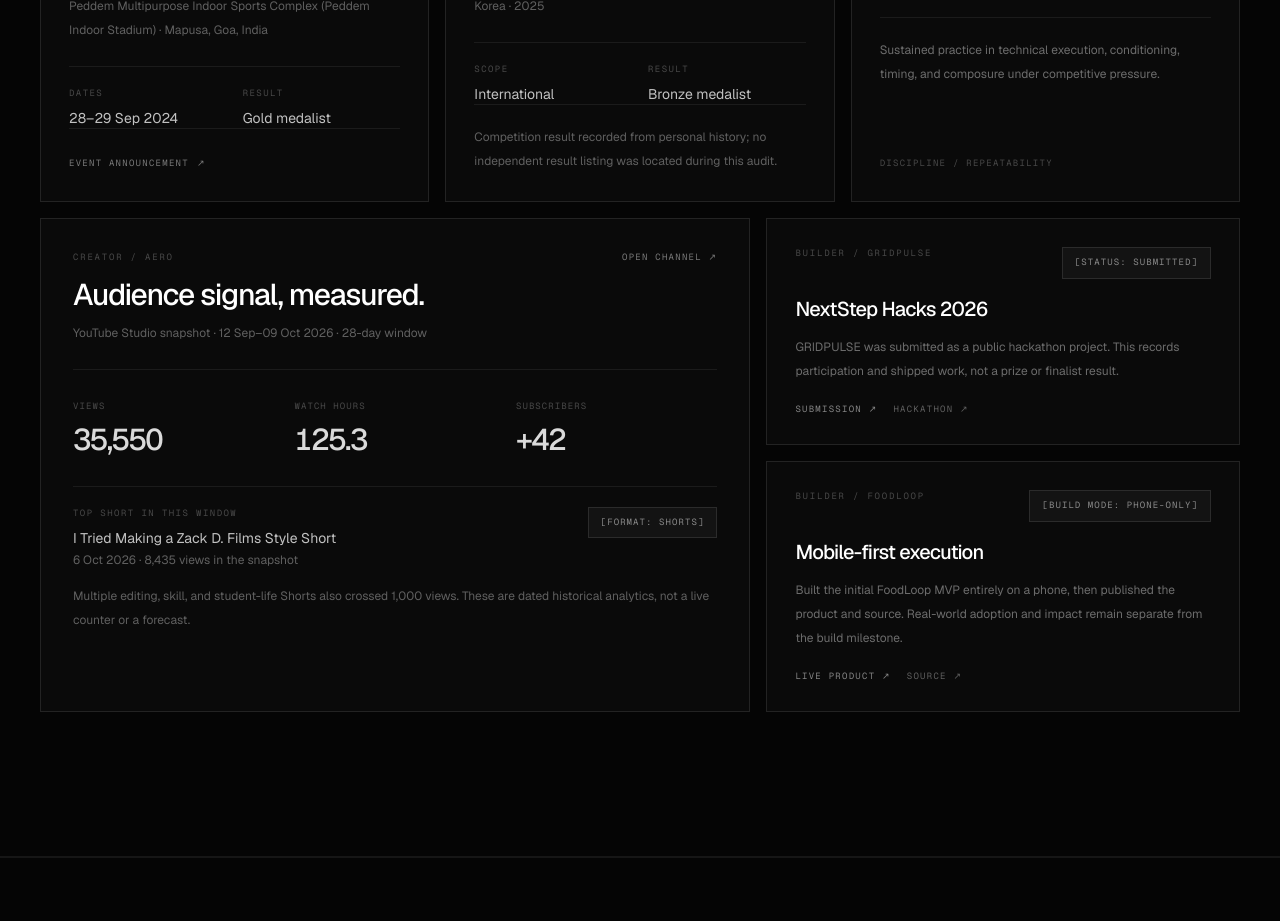
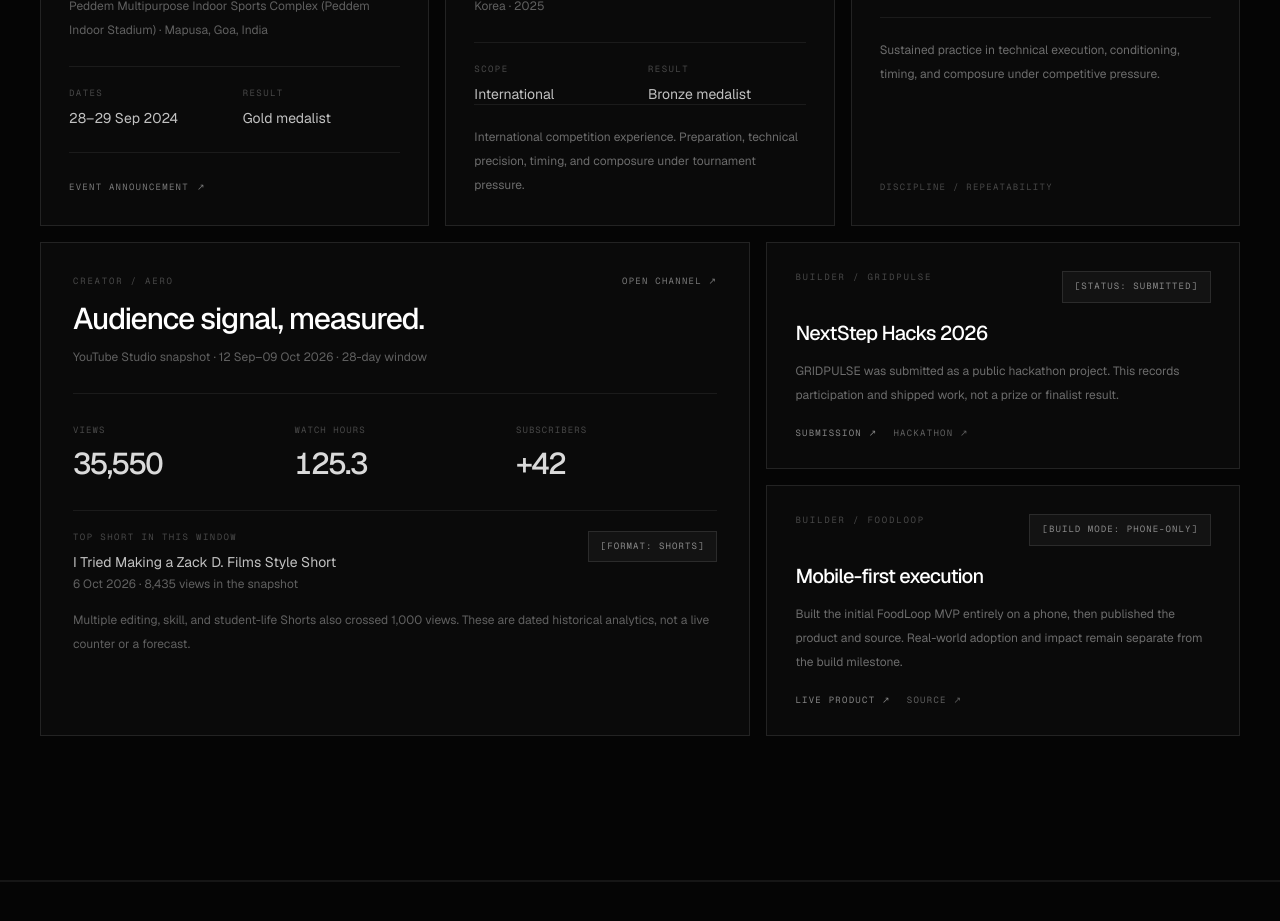
Before and after one commit to kogleshofficial-hub/koglesh-portfolio, a Next.js app: page / in a window 1280 px wide. Shown: the part 8580-9501 px from the top of the page. Built offline with nearby package versions, Linux system fonts and the light colour scheme.

Commit message:
Polish Taekwondo milestone copy
Keep the MBC Cup card focused on preparation and execution.

```diff
--- a/app/page.tsx
+++ b/app/page.tsx
@@ -386,7 +386,7 @@
                 <div><dt className="font-mono text-[9px] uppercase tracking-[0.16em] text-white/25">Result</dt><dd className="mt-2 text-sm text-white/75">Bronze medalist</dd></div>
               </dl>
               <div className="mt-auto border-t border-white/[0.07] pt-5">
-                <p className="text-xs leading-6 text-white/35">Competition result recorded from personal history; no independent result listing was located during this audit.</p>
+                <p className="text-xs leading-6 text-white/40">International competition experience. Preparation, technical precision, timing, and composure under tournament pressure.</p>
               </div>
             </article>
 
```
